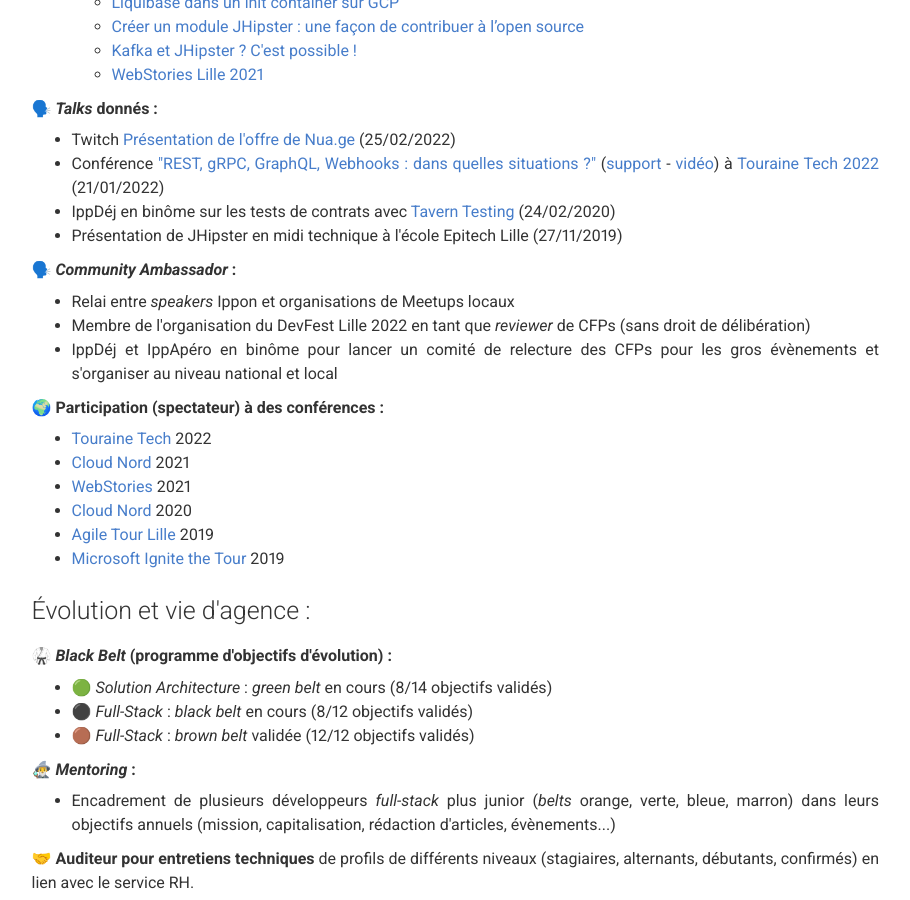
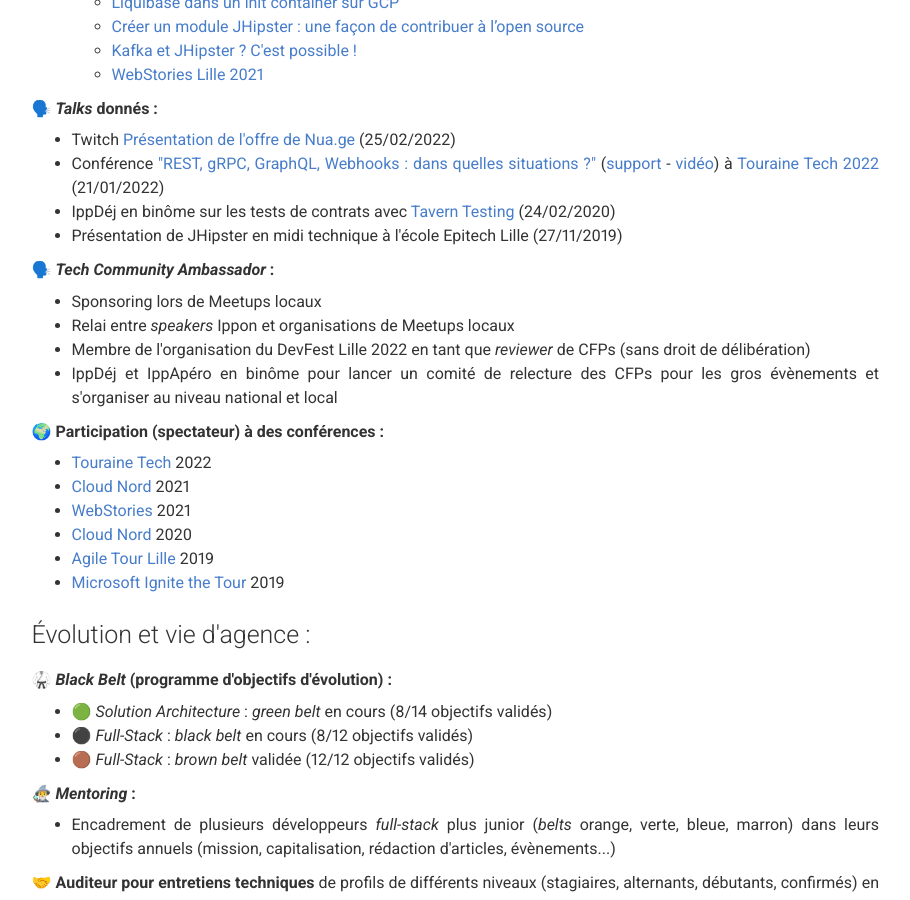
Before and after one commit to fdelbrayelle/fdelbrayelle.github.io, a Jekyll site: the page built from index.md, in a window 1280 px wide and 900 px high, scrolled down 2866 px. Shown: the whole window, without its empty margins (331-1241 px from the left). Built offline with Jekyll 4.4.1, drawn with Linux system fonts in a browser that asks for light colours; nearby versions of some CDN libraries.

Commit message:
chore: update tech community ambassador

```diff
--- a/_config.yml
+++ b/_config.yml
@@ -173,8 +173,9 @@
               </ul>
             </p>
             <p>
-              <strong>🗣️ <em>Community Ambassador</em> :</strong>
+              <strong>🗣️ <em>Tech Community Ambassador</em> :</strong>
               <ul>
+                <li>Sponsoring lors de Meetups locaux</li>
                 <li>Relai entre <em>speakers</em> Ippon et organisations de Meetups locaux</li>
                 <li>Membre de l'organisation du DevFest Lille 2022 en tant que <em>reviewer</em> de CFPs (sans droit de délibération)</li>
                 <li>IppDéj et IppApéro en binôme pour lancer un comité de relecture des CFPs pour les gros évènements et s'organiser au niveau national et local</li>
```
